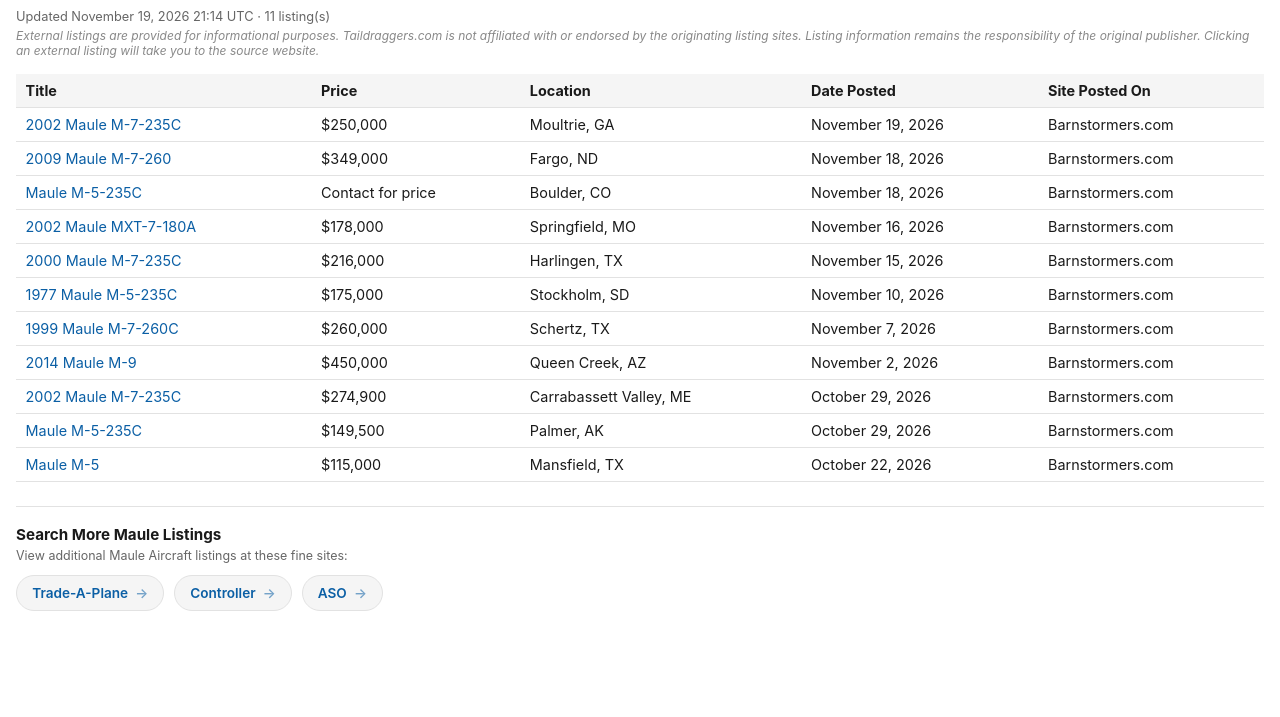
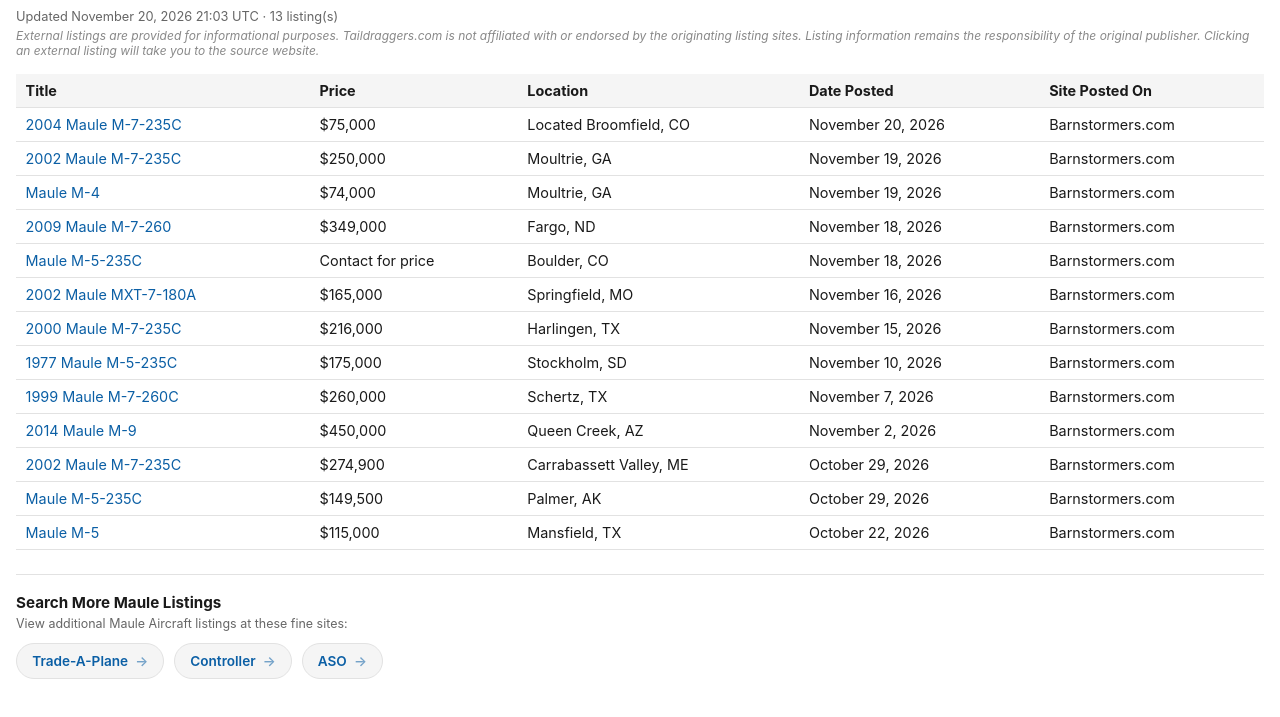
Before and after one commit to taildraggers/maule, a plain HTML site: page docs/index.html in a window 1280 px wide. Shown: the part 43-760 px from the top of the page. Drawn offline with Linux system fonts and the light colour scheme.

Commit message:
Update Maule listings (2026-11-20)

```diff
--- a/docs/index.html
+++ b/docs/index.html
@@ -76,17 +76,19 @@
 </head>
 <body>
   <h1>Other Maule Ads on the Web</h1>
-  <div class="updated">Updated November 19, 2026 21:14 UTC &middot; 11 listing(s)</div>
+  <div class="updated">Updated November 20, 2026 21:03 UTC &middot; 13 listing(s)</div>
   <div class="disclaimer">External listings are provided for informational purposes. Taildraggers.com is not affiliated with or endorsed by the originating listing sites. Listing information remains the responsibility of the original publisher. Clicking an external listing will take you to the source website.</div>
   <table>
     <thead>
       <tr><th>Title</th><th>Price</th><th>Location</th><th>Date Posted</th><th>Site Posted On</th></tr>
     </thead>
     <tbody>
+        <tr><td><a href="https://www.barnstormers.com/classified-2084843-2004-Maule-M7-235C-Project.html" target="_blank" rel="noopener noreferrer">2004 Maule M-7-235C</a></td><td>$75,000</td><td>Located Broomfield, CO</td><td>November 20, 2026</td><td>Barnstormers.com</td></tr>
         <tr><td><a href="https://www.barnstormers.com/classified-2074521-2002-MAULE-M-7-235C.html" target="_blank" rel="noopener noreferrer">2002 Maule M-7-235C</a></td><td>$250,000</td><td>Moultrie, GA</td><td>November 19, 2026</td><td>Barnstormers.com</td></tr>
+        <tr><td><a href="https://www.barnstormers.com/classified-2084723-Maule-M-4.html" target="_blank" rel="noopener noreferrer">Maule M-4</a></td><td>$74,000</td><td>Moultrie, GA</td><td>November 19, 2026</td><td>Barnstormers.com</td></tr>
         <tr><td><a href="https://www.barnstormers.com/classified-2077801-2009-Maule-M7-260-TTSN-990.html" target="_blank" rel="noopener noreferrer">2009 Maule M-7-260</a></td><td>$349,000</td><td>Fargo, ND</td><td>November 18, 2026</td><td>Barnstormers.com</td></tr>
         <tr><td><a href="https://www.barnstormers.com/classified-2084475-Maule-M5-235C.html" target="_blank" rel="noopener noreferrer">Maule M-5-235C</a></td><td>Contact for price</td><td>Boulder, CO</td><td>November 18, 2026</td><td>Barnstormers.com</td></tr>
-        <tr><td><a href="https://www.barnstormers.com/classified-2084043-2002-MAULE-MXT-7-180A.html" target="_blank" rel="noopener noreferrer">2002 Maule MXT-7-180A</a></td><td>$178,000</td><td>Springfield, MO</td><td>November 16, 2026</td><td>Barnstormers.com</td></tr>
+        <tr><td><a href="https://www.barnstormers.com/classified-2084043-2002-MAULE-MXT-7-180A.html" target="_blank" rel="noopener noreferrer">2002 Maule MXT-7-180A</a></td><td>$165,000</td><td>Springfield, MO</td><td>November 16, 2026</td><td>Barnstormers.com</td></tr>
         <tr><td><a href="https://www.barnstormers.com/classified-2017090-2000-Maule-M7-235C.html" target="_blank" rel="noopener noreferrer">2000 Maule M-7-235C</a></td><td>$216,000</td><td>Harlingen, TX</td><td>November 15, 2026</td><td>Barnstormers.com</td></tr>
         <tr><td><a href="https://www.barnstormers.com/classified-2077784-1977-Maule-M5-235C.html" target="_blank" rel="noopener noreferrer">1977 Maule M-5-235C</a></td><td>$175,000</td><td>Stockholm, SD</td><td>November 10, 2026</td><td>Barnstormers.com</td></tr>
         <tr><td><a href="https://www.barnstormers.com/classified-2058435-1999-Maule-M-7-260C.html" target="_blank" rel="noopener noreferrer">1999 Maule M-7-260C</a></td><td>$260,000</td><td>Schertz, TX</td><td>November 7, 2026</td><td>Barnstormers.com</td></tr>
```
